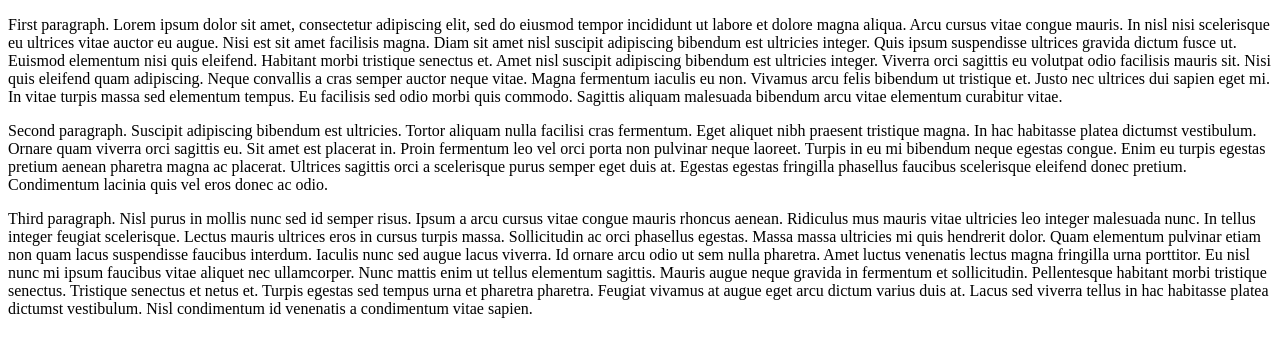
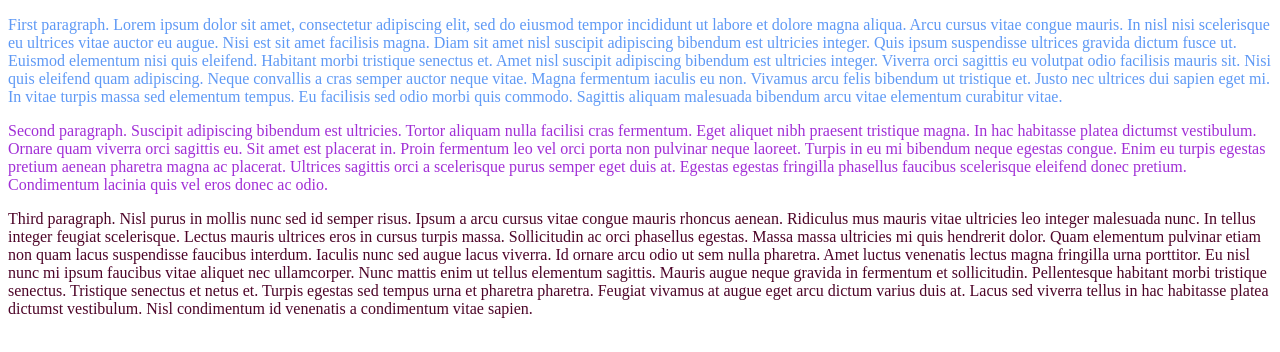
Before and after one commit to ReymanPanadero/Webpage-Development, a plain HTML site: page Activity_2/index.html in a window 1280 px wide. Drawn offline with Linux system fonts and the light colour scheme.

Commit message:
Update index.html

```diff
--- a/Activity_2/index.html
+++ b/Activity_2/index.html
@@ -7,23 +7,23 @@
 
 <body>
 
-<p>First paragraph. Lorem ipsum dolor sit amet, consectetur adipiscing elit, sed do eiusmod tempor incididunt ut labore et dolore magna
+<font color="#5f99f5"><p>First paragraph. Lorem ipsum dolor sit amet, consectetur adipiscing elit, sed do eiusmod tempor incididunt ut labore et dolore magna
 aliqua. Arcu cursus vitae congue mauris. In nisl nisi scelerisque eu ultrices vitae auctor eu augue. Nisi est sit amet
 facilisis magna. Diam sit amet nisl suscipit adipiscing bibendum est ultricies integer. Quis ipsum suspendisse ultrices
 gravida dictum fusce ut. Euismod elementum nisi quis eleifend. Habitant morbi tristique senectus et. Amet nisl suscipit
 adipiscing bibendum est ultricies integer. Viverra orci sagittis eu volutpat odio facilisis mauris sit. Nisi quis
 eleifend quam adipiscing. Neque convallis a cras semper auctor neque vitae. Magna fermentum iaculis eu non. Vivamus arcu
 felis bibendum ut tristique et. Justo nec ultrices dui sapien eget mi. In vitae turpis massa sed elementum tempus. Eu
-facilisis sed odio morbi quis commodo. Sagittis aliquam malesuada bibendum arcu vitae elementum curabitur vitae.</p>
+facilisis sed odio morbi quis commodo. Sagittis aliquam malesuada bibendum arcu vitae elementum curabitur vitae.</p></font>
 
-<p>Second paragraph. Suscipit adipiscing bibendum est ultricies. Tortor aliquam nulla facilisi cras fermentum. Eget aliquet nibh praesent
+<font color="#a12fd6"><p>Second paragraph. Suscipit adipiscing bibendum est ultricies. Tortor aliquam nulla facilisi cras fermentum. Eget aliquet nibh praesent
 tristique magna. In hac habitasse platea dictumst vestibulum. Ornare quam viverra orci sagittis eu. Sit amet est
 placerat in. Proin fermentum leo vel orci porta non pulvinar neque laoreet. Turpis in eu mi bibendum neque egestas
 congue. Enim eu turpis egestas pretium aenean pharetra magna ac placerat. Ultrices sagittis orci a scelerisque purus
 semper eget duis at. Egestas egestas fringilla phasellus faucibus scelerisque eleifend donec pretium. Condimentum
-lacinia quis vel eros donec ac odio.</p>
+lacinia quis vel eros donec ac odio.</p></font>
 
-<p>Third paragraph. Nisl purus in mollis nunc sed id semper risus. Ipsum a arcu cursus vitae congue mauris rhoncus aenean. Ridiculus mus
+<font color="#4d0428"><p>Third paragraph. Nisl purus in mollis nunc sed id semper risus. Ipsum a arcu cursus vitae congue mauris rhoncus aenean. Ridiculus mus
 mauris vitae ultricies leo integer malesuada nunc. In tellus integer feugiat scelerisque. Lectus mauris ultrices eros in
 cursus turpis massa. Sollicitudin ac orci phasellus egestas. Massa massa ultricies mi quis hendrerit dolor. Quam
 elementum pulvinar etiam non quam lacus suspendisse faucibus interdum. Iaculis nunc sed augue lacus viverra. Id ornare
@@ -31,7 +31,7 @@ arcu odio ut sem nulla pharetra. Amet luctus venenatis lectus magna fringilla ur
 faucibus vitae aliquet nec ullamcorper. Nunc mattis enim ut tellus elementum sagittis. Mauris augue neque gravida in
 fermentum et sollicitudin. Pellentesque habitant morbi tristique senectus. Tristique senectus et netus et. Turpis
 egestas sed tempus urna et pharetra pharetra. Feugiat vivamus at augue eget arcu dictum varius duis at. Lacus sed
-viverra tellus in hac habitasse platea dictumst vestibulum. Nisl condimentum id venenatis a condimentum vitae sapien.</p>
+viverra tellus in hac habitasse platea dictumst vestibulum. Nisl condimentum id venenatis a condimentum vitae sapien.</p></font>
 
 </body>
 </html>
```
